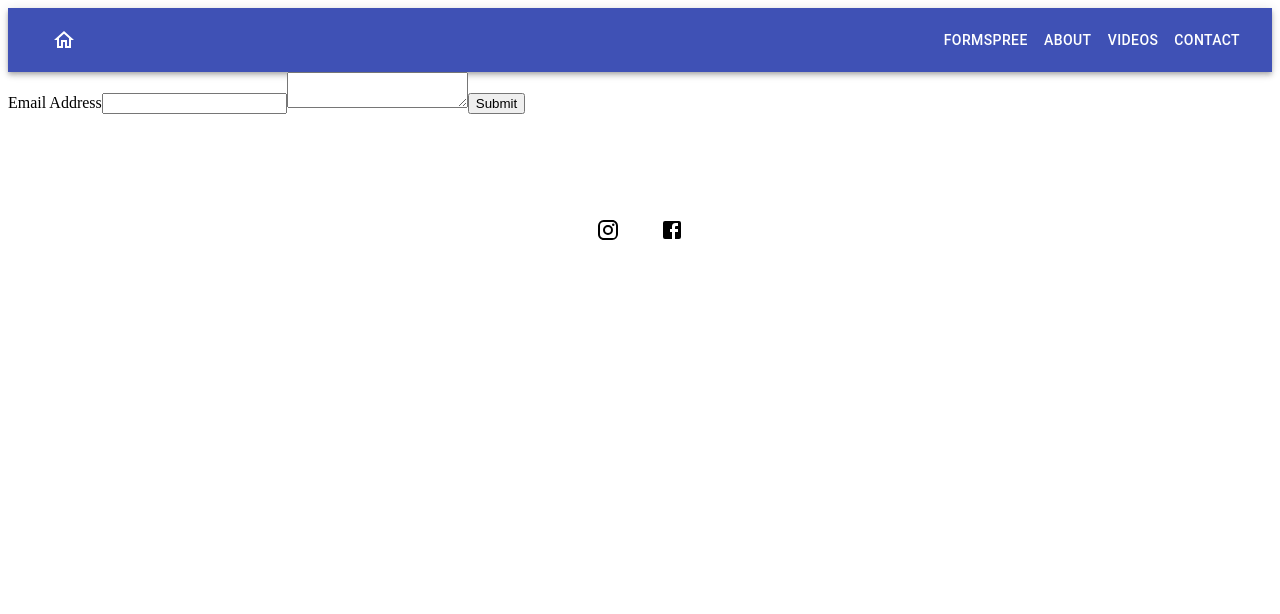
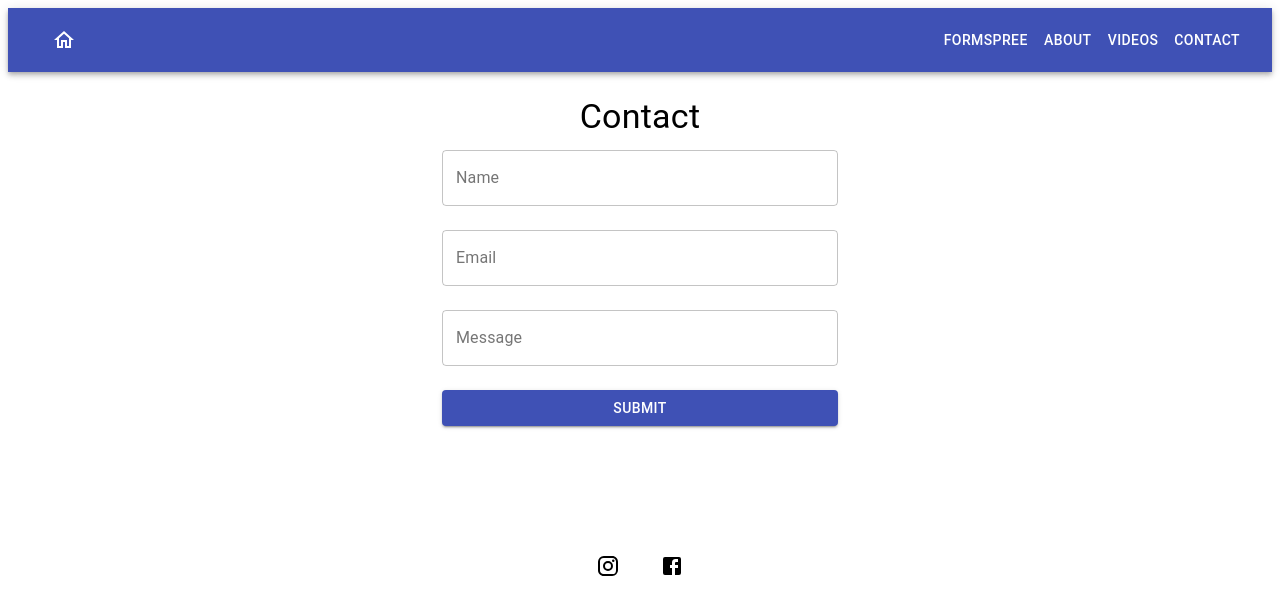
Before and after one commit to IanHancock36/f3-app-main, a React (Create React App) app: page /formspree in a window 1280 px wide. Shown: the top 614 px of the page. Built offline with nearby package versions, Linux system fonts and the light colour scheme.

Commit message:
added and finshed contact form

```diff
--- a/src/Components/Contact.js
+++ b/src/Components/Contact.js
@@ -42,12 +42,12 @@ const Contact = () => {
     }
 
         return (
-      <Container className={classes.container}  maxWidth='xl'>
+      <Container className={classes.container}  maxWidth='xs'>
 
         <form>
-          <div className={classes.root}>
-         <Typography variant ='h4' component='h4' gutterBottom justifyContent='center'>Contact Us </Typography>
-         </div>
+          <Container className={classes.root} maxWidth='xs'>
+         <Typography variant ='h4' component='h4' gutterBottom align='center'>Contact Us </Typography>
+         </Container>
         <Grid container spacing ={3}>
           <Grid item xs ={12}>
           <Grid container spacing ={3}>
@@ -92,7 +92,7 @@ const Contact = () => {
       <Grid item xs ={12}>
       <TextField
                    variant = 'outlined'
-                   fullWidth
+                   maxWidth
                    name ='message'
                    type='text'
                    label ='Message'
--- a/src/Components/FormspreeContact.js
+++ b/src/Components/FormspreeContact.js
@@ -1,44 +1,97 @@
-import React from 'react'
-import {useForm, ValidationError} from '@formspree/react'
+import React, { useState } from 'react';
+import { useForm, ValidationError } from '@formspree/react';
+import Button from '@material-ui/core/Button';
+import TextField from '@material-ui/core/TextField';
+import { makeStyles } from '@material-ui/core/styles';
+import { Container } from '@material-ui/core';
+import {Grid} from '@material-ui/core'
+import {Typography} from '@material-ui/core'
+import Box from '@material-ui/core/Box';
+
+const useStyles = makeStyles((theme) => ({
+    container: {
+      padding: theme.spacing(3),
+    },
+    text:{
+      height: '100%',
+    },
+    root:{
+      width: '100%',
+      maxWidth: 500,
+      justifyContent:'center'
+    }
+  }));
+
+function FormspreeContact() {
+    const classes =useStyles()
+	const [ state, handleSubmit ] = useForm('myylzjjl');
+	if (state.succeeded) {
+		return <Box p={4} mx='auto' bgcolor="background.paper"  align='center'>
+                <Typography variant ='h4' align='center'>
+                    Thank you for Reaching Out!
+                </Typography>
+
+                </Box>
+	}
+	return (
+        <Container className= {classes.container} gutterBottom maxWidth ='xs'>
+
+		<form onSubmit={handleSubmit}>
+            <Container className = {classes.root}  maxWidth='xs'>
+                <Typography variant ='h4' gutterBottom align='center'>Contact </Typography>
+            </Container>
+            <Grid container spacing ={3}>
+            <Grid item xs ={12}>
+            <Grid container spacing = {3}>
+
+            <Grid item xs={12}>
+			<TextField
+                   variant = 'outlined'
+                   fullWidth
+                   name ='name'
+                   label= 'Name'
+                   type ='text' />
+			<ValidationError prefix="Name" field="name" errors={state.errors} />
+            </Grid>
+            <Grid item xs={12}>
+			<TextField
+                   variant = 'outlined'
+                   fullWidth
+                   name ='email'
+                   type='text'
+                   label ='Email' />
+			<ValidationError prefix="Email" field="email" errors={state.errors} />
+            </Grid>
+
+            <Grid item xs={12}>
+                <TextField
+                    variant = 'outlined'
+                    fullWidth
+                    name ='message'
+                    type='text'
+                    label ='Message'
+                    multiline />
+
+			<ValidationError prefix="Message" field="message" errors={state.errors} />
+			</Grid>
+            </Grid>
+            </Grid>
 
 
-function FormspreeContact() {
-    const [state, handleSubmit] = useForm("myylzjjl")
-    if(state.succeeded){
-        return <p> Thank you for Reaching Out! </p>
-    }
-    return (
-        <form onSubmit={handleSubmit}>
-            <label htmlFor = 'email' >
-                Email Address
-            </label>
-            <input
-            id='email'
-            type='email'
-            name = 'email'
-            />
-            <ValidationError
-                prefix = 'Email'
-                field = 'email'
-                errors ={state.errors}
-            />
-
-        <textarea
-            id="message"
-            name="message"
-        />
-        <ValidationError
-            prefix="Message"
-            field="message"
-            errors={state.errors}
-      />
-      <button type="submit" disabled={state.submitting}>
-        Submit
-      </button>
-
-
-        </form>
-    )
+            <Grid item xs ={12}>
+            <Button
+                type="submit"
+                disabled={state.submitting}
+                color='primary'
+                fullWidth
+                variant='contained'
+            > Submit
+			</Button>
+            </Grid>
+            </Grid>
+		</form>
+        </Container>
+	);
 }
 
-export default FormspreeContact
+export default FormspreeContact;
```
